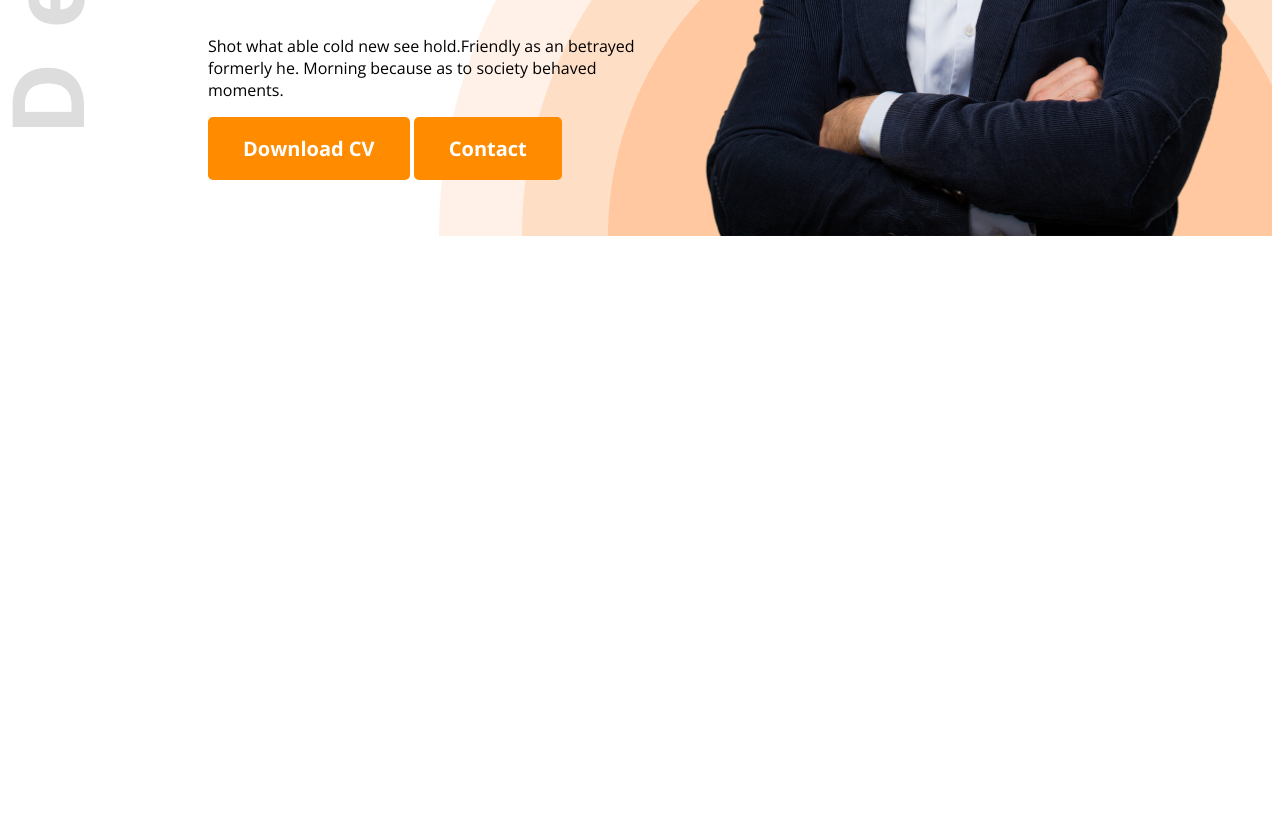
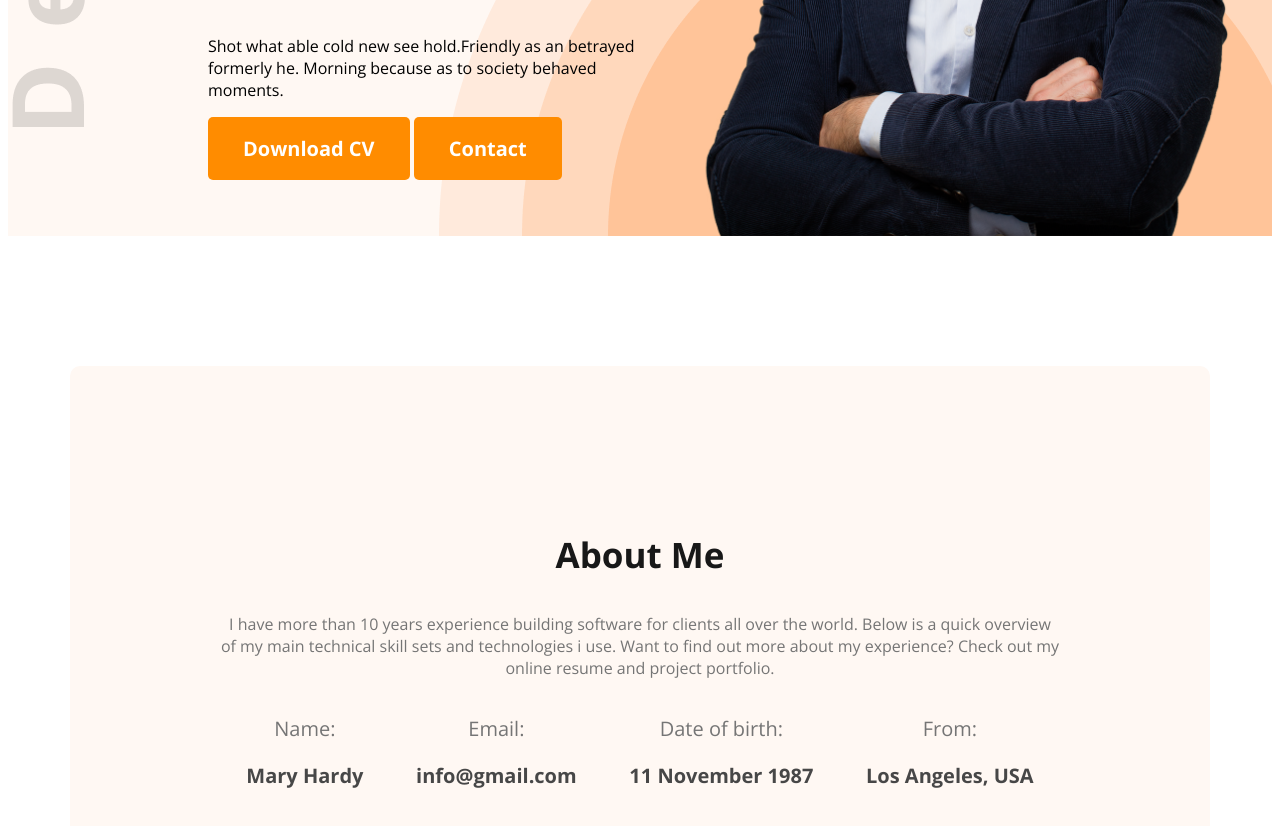
Before and after one commit to mkstalal/webdev-portfolio, a plain HTML site: page index.html in a window 1280 px wide. Shown: the part 686-1512 px from the top of the page. Before the commit the page ends 930 px from the top, so only its background shows below. Drawn offline with nearby package versions, Linux system fonts and the light colour scheme.

Commit message:
webdev 3rd

```diff
--- a/index.html
+++ b/index.html
@@ -7,7 +7,7 @@
     <link rel="stylesheet" href="styles/portfolio.css">
 </head>
 <body>
-    <header class="header">
+    <header class="header secondary-bg">
         <nav>
             <h3 class="nav-title">Ma<span class="text-primary">r</span>y</h3>
             <ul>
@@ -31,7 +31,31 @@
         </div>
     </header>
     <main>
-
+        <section class="about secondary-bg">
+            <h3 class="section-title">About Me</h3>
+            <p class="section-description">
+                I have more than 10 years experience building software for clients all over the world. Below is a quick overview of my main technical skill sets and technologies i use. Want to find out more about my experience? Check out my online resume and project portfolio.
+            </p>
+            <!-- .about-item*4>p.item-title+p.item-description -->
+            <div class="about-items">
+                <div class="about-item">
+                    <p class="item-title">Name:</p>
+                    <p class="item-description">Mary Hardy</p>
+                </div>
+                <div class="about-item">
+                    <p class="item-title">Email:</p>
+                    <p class="item-description">info@gmail.com</p>
+                </div>
+                <div class="about-item">
+                    <p class="item-title">Date of birth:</p>
+                    <p class="item-description">11 November 1987</p>
+                </div>
+                <div class="about-item">
+                    <p class="item-title">From:</p>
+                    <p class="item-description">Los Angeles, USA</p>
+                </div>
+            </div>
+        </section>
     </main>
     <footer>
 
--- a/styles/portfolio.css
+++ b/styles/portfolio.css
@@ -3,6 +3,9 @@
     font-family: Open Sans;
 }
 /* Shared Style */
+.secondary-bg{
+    background-color: #FFF8F3;
+}
 .text-primary{
     color: darkorange;
 }
@@ -14,6 +17,15 @@
     padding: 18px 35px;
     border-radius: 5px;
     border: none;
+}
+.section-title{
+    font-size: 35px;
+    font-weight: bold;
+    color: #181818;
+}
+.section-description{
+    font-size: 18;
+    color: #757575;
 }
 /* Header */
 .header{
@@ -68,3 +80,28 @@ nav li a{
 .banner-profile-pic{
     width: 580px;
 }
+/* main styles */
+main{
+    max-width: 1140px;
+    margin: 0 auto;
+}
+/* about styles */
+.about{
+    border-radius: 10px;
+    padding: 130px 150px;
+    text-align: center;
+    margin-top: 130px;
+}
+.about-items{
+    display: flex;
+    justify-content: space-around;
+}
+.item-title{
+    font-size: 20px;
+    color: #757575;
+}
+.item-description{
+    font-size: 20px;
+    font-weight: bold;
+    color: #474747;
+}
```
